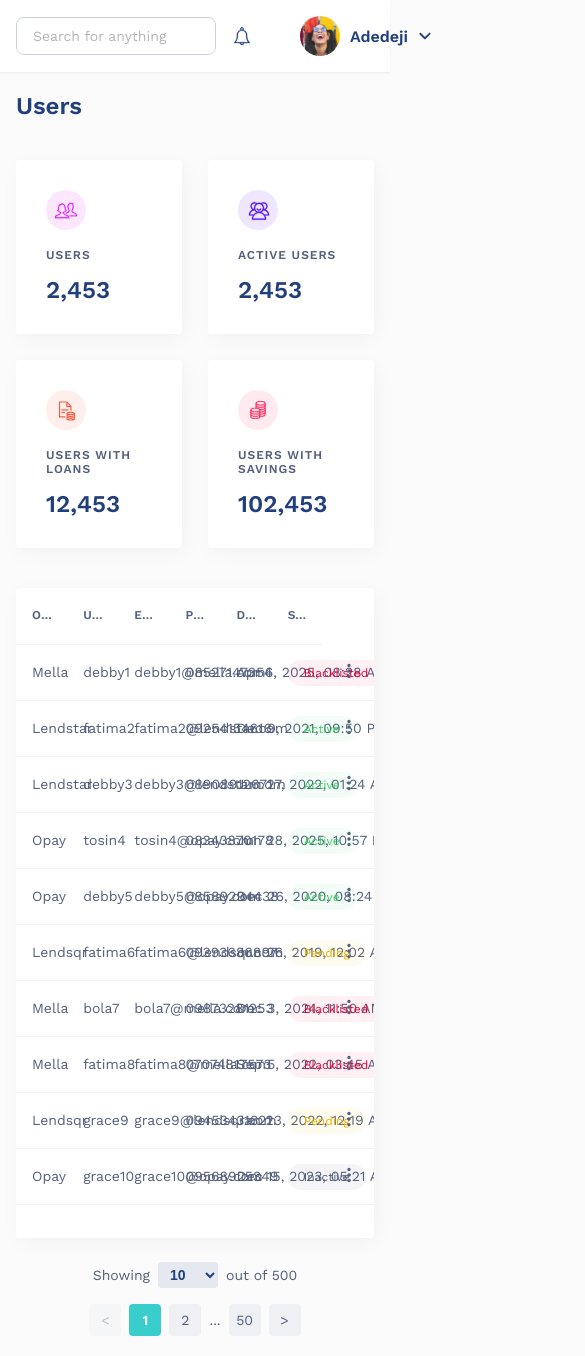
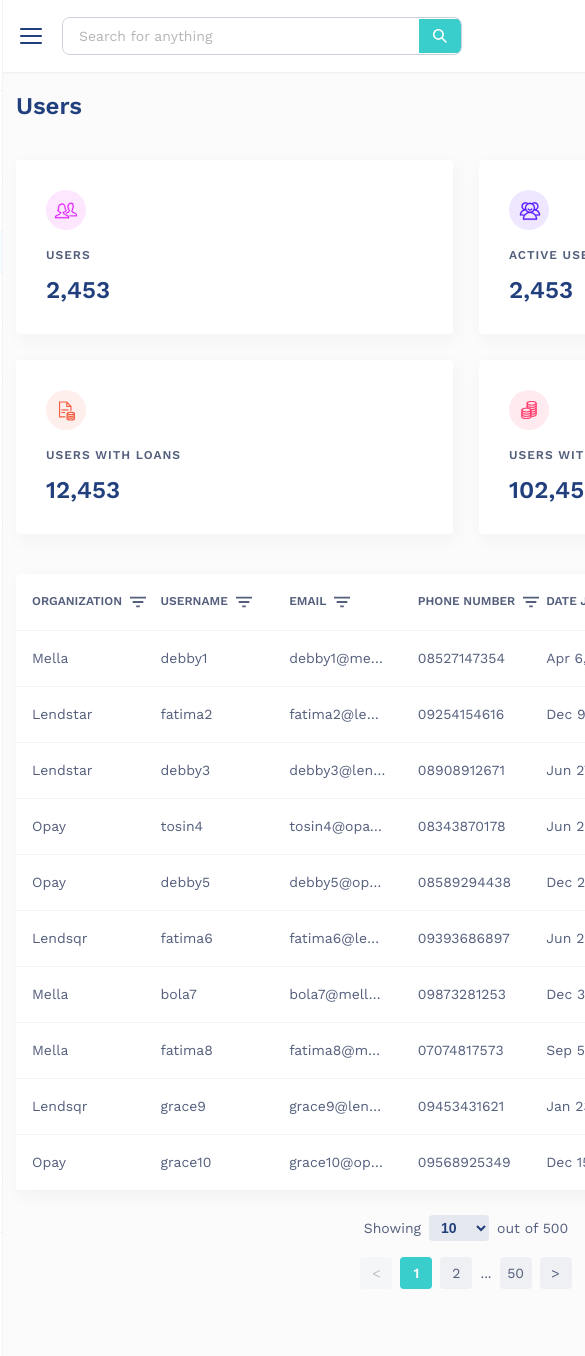
Before and after one commit to PeterAfif1/lendsqr-fe-test, a React (Vite) app: page /dashboard/users in a window 390 px wide. Shown: the top 1356 px of the page, 585 px wide, since content can reach past the window. After the commit the page ends 1309 px from the top, so only its background shows below. Built offline with nearby package versions, Linux system fonts and the light colour scheme.

Commit message:
style: fix layout grid, header full width, mobile table and hamburger menu

```diff
--- a/src/components/layout/DashboardLayout.scss
+++ b/src/components/layout/DashboardLayout.scss
@@ -1,7 +1,8 @@
 @use "@/styles/variables" as *;
 
 .dashboard-layout {
-  display: flex;
+  display: grid;
+  grid-template-columns: auto 1fr;
   min-height: 100vh;
 
   &__right {
@@ -9,7 +10,7 @@
     display: flex;
     flex-direction: column;
     background: $bg-page;
-    width: 100%;
+    min-width: 0;
   }
 
   &__content {
@@ -17,11 +18,38 @@
     padding: 40px;
     width: 100%;
   }
+
+  &__overlay {
+    display: none;
+  }
 }
 
 @media (max-width: 768px) {
   .dashboard-layout {
-    flex-direction: column;
+    grid-template-columns: 1fr;
+
+    &__sidebar {
+      position: fixed;
+      top: 0;
+      left: 0;
+      height: 100vh;
+      width: 280px;
+      z-index: 100;
+      transform: translateX(-100%);
+      transition: transform 0.3s ease;
+
+      &--open {
+        transform: translateX(0);
+      }
+    }
+
+    &__overlay {
+      display: block;
+      position: fixed;
+      inset: 0;
+      background: rgba(0, 0, 0, 0.5);
+      z-index: 99;
+    }
 
     &__content {
       padding: 20px 16px;
--- a/src/components/layout/DashboardLayout.tsx
+++ b/src/components/layout/DashboardLayout.tsx
@@ -2,13 +2,26 @@ import Sidebar from "./Sidebar";
 import Header from "./Header";
 import { Outlet } from "react-router-dom";
 import "./DashboardLayout.scss";
+import { useState } from "react";
 
 export default function DashboardLayout() {
+  const [sidebarOpen, setSidebarOpen] = useState(false);
+
   return (
     <div className="dashboard-layout">
-      <Sidebar />
+      <div
+        className={`dashboard-layout__sidebar ${sidebarOpen ? "dashboard-layout__sidebar--open" : ""}`}
+      >
+        <Sidebar />
+      </div>
+      {sidebarOpen && (
+        <div
+          className="dashboard-layout__overlay"
+          onClick={() => setSidebarOpen(false)}
+        />
+      )}
       <div className="Dashboard-layout__right">
-        <Header />
+        <Header onMenuClick={() => setSidebarOpen((prev) => !prev)} />
         <main className="dashboard-layout__content">
           <Outlet />
         </main>
--- a/src/components/layout/Header.scss
+++ b/src/components/layout/Header.scss
@@ -10,6 +10,8 @@
   position: sticky;
   top: 0;
   z-index: 10;
+  align-self: stretch;
+  flex-shrink: 0;
 
   &__search-wrapper {
     display: flex;
@@ -17,9 +19,9 @@
     border: 1px solid $input-border;
     border-radius: 8px;
     overflow: hidden;
-    width: 400px;
+    flex: 1;
     flex-shrink: 1;
-    min-width: 200px;
+    max-width: 400px;
   }
 
   &__search {
@@ -52,7 +54,6 @@
     font-size: 14px;
     color: $text-primary;
     margin-left: auto;
-    min-width: 0;
     flex-shrink: 0;
   }
 
@@ -88,6 +89,24 @@
     font-weight: 600;
     color: $text-primary;
   }
+
+  &__hamburger {
+    display: none;
+    flex-direction: column;
+    gap: 5px;
+    background: none;
+    border: none;
+    cursor: pointer;
+    padding: 4px;
+
+    span {
+      display: block;
+      width: 22px;
+      height: 2px;
+      background: $text-primary;
+      border-radius: 2px;
+    }
+  }
 }
 
 @media (max-width: 768px) {
@@ -102,5 +121,9 @@
     &__docs {
       display: none;
     }
+
+    &__hamburger {
+      display: flex;
+    }
   }
 }
--- a/src/components/layout/Header.tsx
+++ b/src/components/layout/Header.tsx
@@ -1,8 +1,17 @@
 import "./Header.scss";
 
-export default function Header() {
+interface HeaderProps {
+  onMenuClick: () => void;
+}
+
+export default function Header({ onMenuClick }: HeaderProps) {
   return (
     <header className="header">
+      <button className="header__hamburger" onClick={onMenuClick}>
+        <span />
+        <span />
+        <span />
+      </button>
       <div className="header__search-wrapper">
         <input
           className="header__search"
--- a/src/components/layout/Sidebar.scss
+++ b/src/components/layout/Sidebar.scss
@@ -130,6 +130,7 @@
 
 @media (max-width: 768px) {
   .sidebar {
-    display: none;
+    display: flex;
+    min-height: 100vh;
   }
 }
--- a/src/pages/UserDetails/UserDetails.scss
+++ b/src/pages/UserDetails/UserDetails.scss
@@ -1,6 +1,7 @@
 @use "@/styles/variables" as *;
 
 .user-details {
+  width: 100%;
   &__back {
     background: none;
     border: none;
@@ -67,6 +68,9 @@
     }
   }
 
+  &__name-section {
+    flex: 1;
+  }
   &__card {
     background: $bg-white;
     border-radius: 4px;
--- a/src/pages/UserDetails/index.tsx
+++ b/src/pages/UserDetails/index.tsx
@@ -37,7 +37,7 @@ export default function UserDetails() {
           <div className="user-details__avatar">
             <img src="/icons/user-detail-icon.svg" alt="avatar" />
           </div>
-          <div>
+          <div className="user-details__name-section">
             <h2>{user.fullName}</h2>
             <p>{user.userName}</p>
           </div>
--- a/src/pages/Users/Users.scss
+++ b/src/pages/Users/Users.scss
@@ -42,17 +42,17 @@
     background: $bg-white;
     border-radius: 4px;
     box-shadow: 3px 5px 20px rgba(0, 0, 0, 0.04);
-    overflow-x: auto;
     position: relative;
-    min-height: 650px;
-    overflow: visible;
+    overflow: auto;
     width: 100%;
+    -webkit-overflow-scrolling: touch;
   }
 
   &__table {
     width: 100%;
     border-collapse: collapse;
     table-layout: fixed;
+    min-width: 900px;
 
     th {
       font-size: 12px;
@@ -62,7 +62,6 @@
       padding: 20px 16px;
       border-bottom: 1px solid rgba(33, 63, 125, 0.06);
       white-space: nowrap;
-      overflow: hidden;
       text-overflow: ellipsis;
     }
 
@@ -73,6 +72,7 @@
       border-bottom: 1px solid rgba(33, 63, 125, 0.06);
       white-space: nowrap;
       text-overflow: ellipsis;
+      overflow: hidden;
     }
 
     tr:hover td {
```
